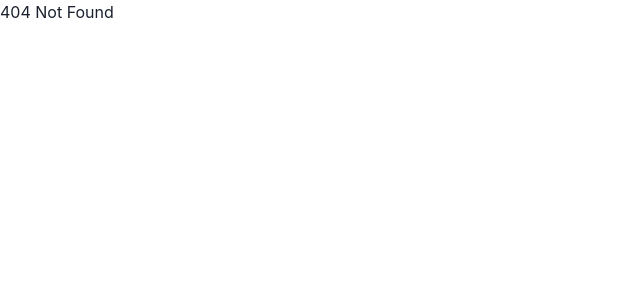
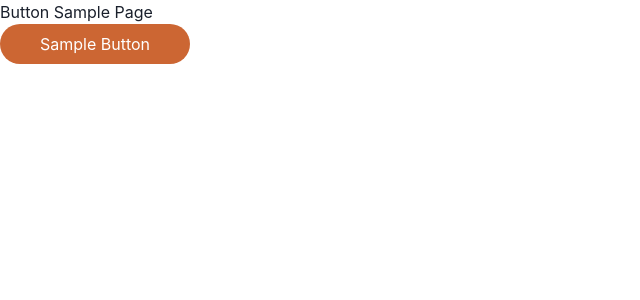
Before and after one commit to hiroharu8864/chakraui-basic-template, a React (Create React App) app: page /button in a window 1280 px wide. Before the commit this address had no page. Shown: the top 300 px of the page, without its empty margins (0-640 px from the left). Built offline with nearby package versions, Linux system fonts and the light colour scheme.

Commit message:
Add atoms template

```diff
--- /dev/null
+++ b/src/components/Pages/ButtonSample.tsx
@@ -0,0 +1,13 @@
+import { FC, memo } from "react";
+import { MainButton } from "../atoms/button/MainButton";
+
+export const ButtonSample: FC = memo(() => {
+  return (
+    <>
+      <div>
+        <p>Button Sample Page</p>
+        <MainButton>Sample Button</MainButton>
+      </div>
+    </>
+  );
+});
--- a/src/components/Pages/Login.tsx
+++ b/src/components/Pages/Login.tsx
@@ -14,6 +14,9 @@ export const Login: FC = memo(() => {
   const navigate = useNavigate();
   const onClickMypage = useCallback(() => {
     navigate("/mypage");
+  }, [navigate]);
+  const onClickButtonSample = useCallback(() => {
+    navigate("/button");
   }, [navigate]);
 
   return (
@@ -33,6 +36,15 @@ export const Login: FC = memo(() => {
             LOGIN
           </Button>
         </Stack>
+        <Stack spacing={2} py={5} px={5}>
+          <Button
+            bg="pink.200"
+            _hover={{ opacity: 0.5 }}
+            onClick={onClickButtonSample}
+          >
+            Button Sample Page
+          </Button>
+        </Stack>
       </Box>
     </Flex>
   );
--- /dev/null
+++ b/src/components/atoms/button/MainButton.tsx
@@ -0,0 +1,25 @@
+import { FC, memo, ReactNode } from "react";
+import styled from "styled-components";
+
+const SButton = styled.button`
+  background-color: #cc6633;
+  color: #ffffff;
+  padding: 8px 40px;
+  border: none;
+  border-radius: 1000px;
+  outline: none;
+  &:hover {
+    cursor: pointer;
+    opacity: 0.7;
+  }
+`;
+
+type Props = {
+  children: ReactNode;
+};
+
+export const MainButton: FC<Props> = memo((Props) => {
+  const { children } = Props;
+
+  return <SButton>{children}</SButton>;
+});
--- a/src/router/Router.tsx
+++ b/src/router/Router.tsx
@@ -6,6 +6,7 @@ import { Mypage } from "../components/Pages/Mypage";
 import { MypageAccount } from "../components/Pages/MypageAccount";
 import { MypagePassword } from "../components/Pages/MypagePassword";
 import { MypageComment } from "../components/Pages/MypageComment";
+import { ButtonSample } from "../components/Pages/ButtonSample";
 import { NotFound } from "../components/Pages/NotFound";
 import { HeaderLayout } from "../components/templates/HeaderLayout";
 
@@ -30,6 +31,7 @@ export const Router: FC = memo(() => {
           <Route path="password" element={<MypagePassword />} />
           <Route path="comment" element={<MypageComment />} />
         </Route>
+        <Route path="button" element={<ButtonSample />} />
         <Route path="*" element={<NotFound />} />
       </Routes>
     </BrowserRouter>
```
Also changed, not shown: package.json (+4 -3 lines).
